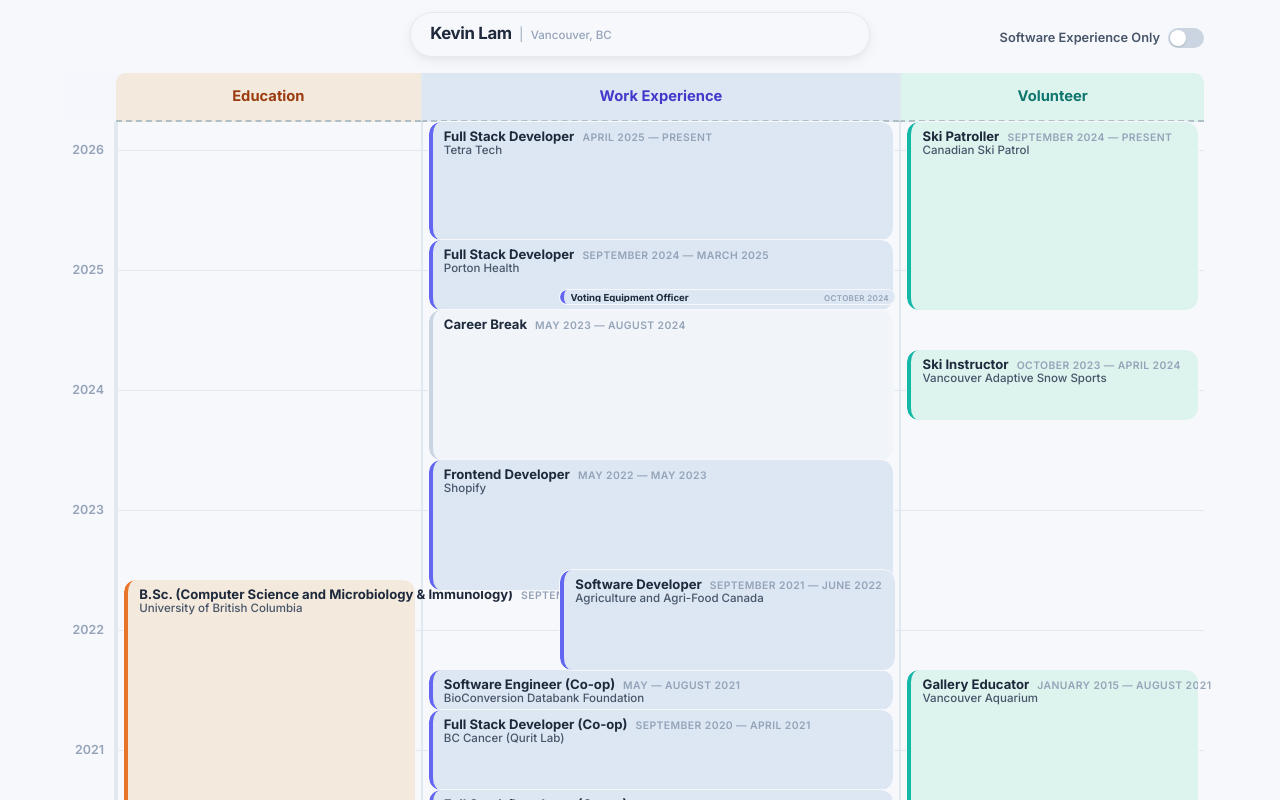
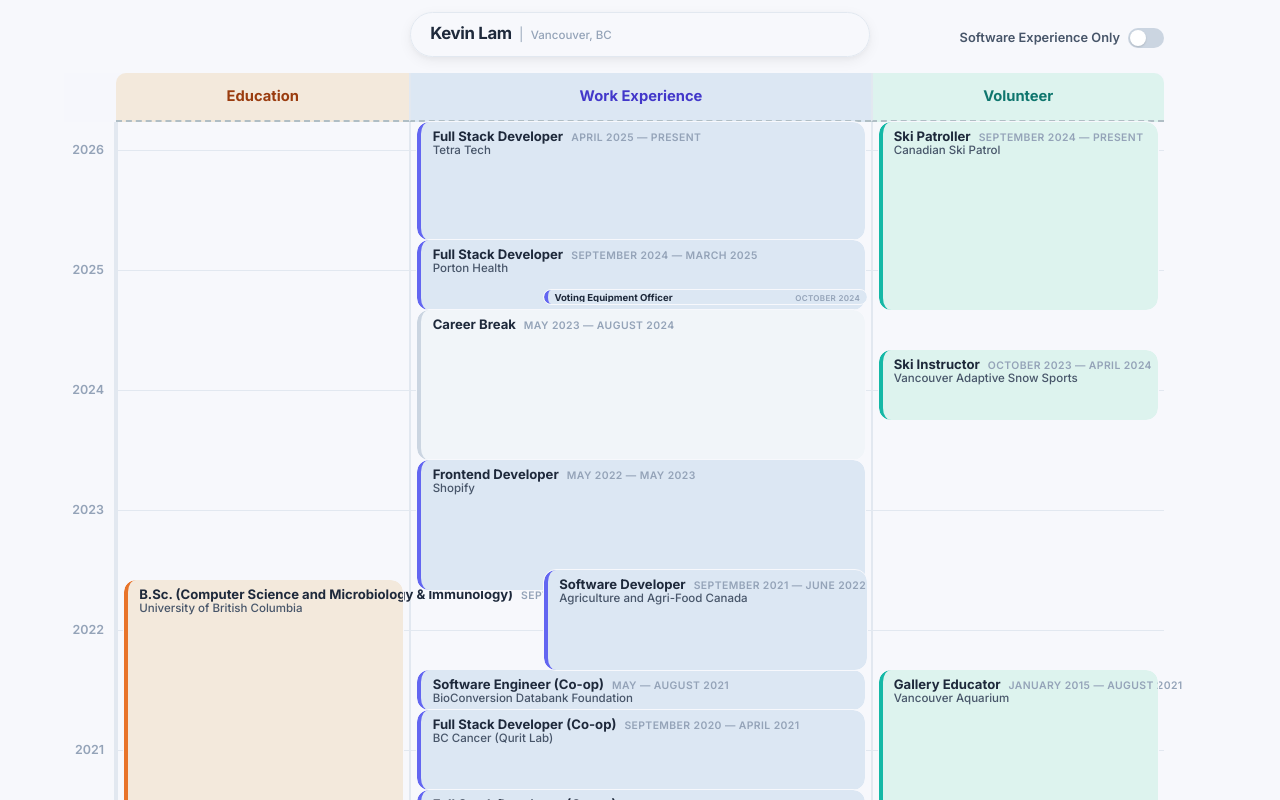
Before and after one commit to KlamChowder1/KlamChowder1.github.io, a React (Vite) app: page / in a window 1280 px wide. Shown: the top 800 px of the page. Built offline with nearby package versions, Linux system fonts and the light colour scheme; some icons are missing.

Commit message:
fix right padding

```diff
--- a/src/App.css
+++ b/src/App.css
@@ -96,7 +96,7 @@
 .page > .page-toggle {
   position: absolute;
   top: 1.75rem;
-  right: calc(clamp(1.5rem, 5vw, 4rem) + 12px);
+  right: calc(clamp(1.5rem, 5vw, 4rem) + 52px);
   width: auto;
   max-width: none;
   z-index: 99;
@@ -252,7 +252,7 @@
 
 .tl-layout--full {
   box-sizing: border-box;
-  padding-right: 12px;
+  padding-right: 52px;
 }
 
 .tl-main {
```
